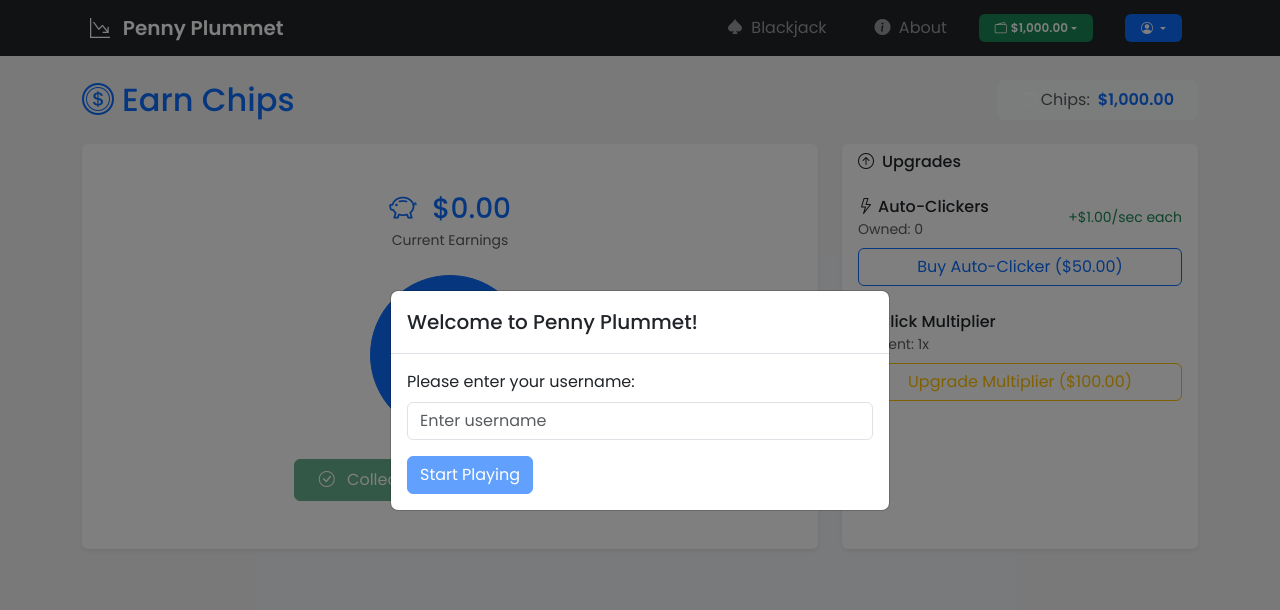
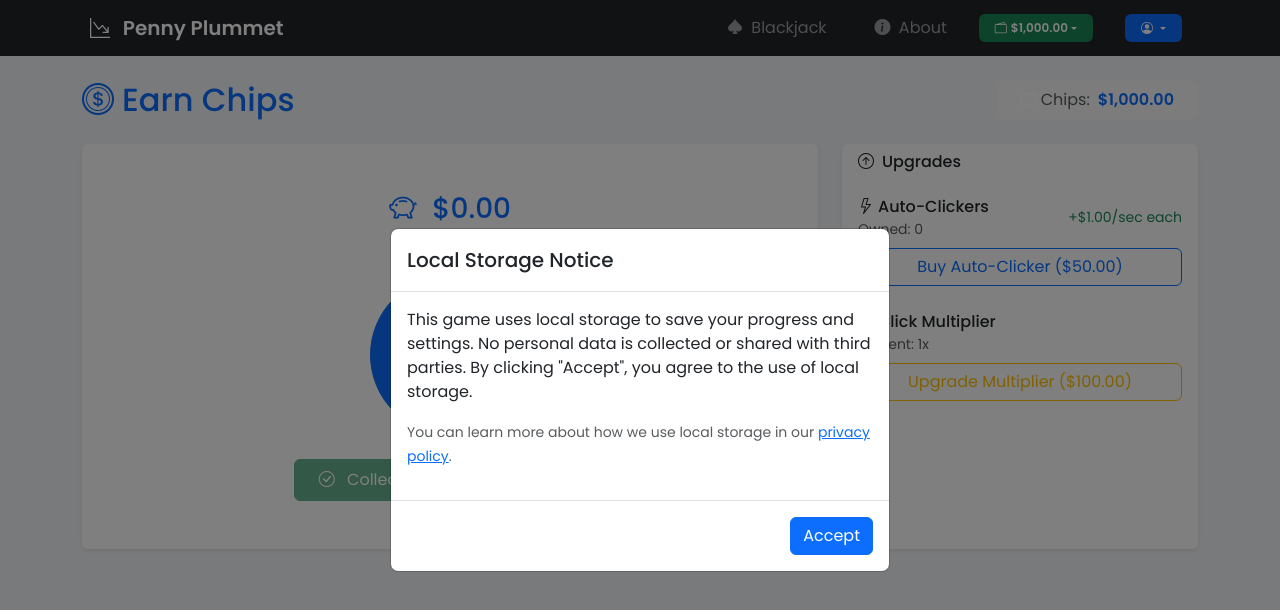
Before and after one commit to benceb2/penny-plummet, a Vue app: page /earn in a window 1280 px wide. Shown: the top 610 px of the page. Built offline with nearby package versions, Linux system fonts and the light colour scheme.

Commit message:
add ConsentModal and extracted common BaseModal, installed bootstrap types

```diff
--- a/package.json
+++ b/package.json
@@ -13,6 +13,7 @@
     "lint": "eslint . --fix"
   },
   "dependencies": {
+    "@types/bootstrap": "^5.2.10",
     "bootstrap": "^5.3.3",
     "bootstrap-icons": "^1.11.3",
     "pinia": "^2.3.0",
--- a/src/App.vue
+++ b/src/App.vue
@@ -1,10 +1,12 @@
 <script setup lang="ts">
 import { RouterView } from 'vue-router'
-import UsernameModal from './components/UsernameModal.vue'
-import Navbar from './components/Navbar.vue'
+import UsernameModal from './components/modals/UsernameModal.vue'
+import ConsentModal from './components/modals/ConsentModal.vue'
+import Navbar from './components/layout/Navbar.vue'
 
 </script>
 <template>
+  <ConsentModal />
   <UsernameModal />
   <header>
     <Navbar />
--- a/src/components/UsernameModal.vue
+++ /dev/null
@@ -1,103 +0,0 @@
-<script setup lang="ts">
-import { ref, onMounted } from 'vue'
-import { useUserStore } from '../stores/user'
-
-const userStore = useUserStore()
-const username = ref('')
-const showModal = ref(false)
-
-const submitUsername = () => {
-  if (username.value.trim()) {
-    userStore.updateUsername(username.value.trim())
-    showModal.value = false
-  }
-}
-
-onMounted(() => {
-  // Show modal if username isn't set
-  if (!userStore.username) {
-    showModal.value = true
-  }
-})
-</script>
-
-<template>
-  <div v-if="showModal" class="username-modal-container">
-    <div class="modal show d-block" tabindex="-1">
-      <div class="modal-dialog modal-dialog-centered">
-        <div class="modal-content">
-          <div class="modal-header">
-            <h5 class="modal-title">Welcome to Penny Plummet!</h5>
-          </div>
-          <div class="modal-body">
-            <form @submit.prevent="submitUsername">
-              <div class="mb-3">
-                <label for="username" class="form-label">Please enter your username:</label>
-                <input
-                  type="text"
-                  class="form-control"
-                  id="username"
-                  v-model="username"
-                  required
-                  minlength="2"
-                  maxlength="20"
-                  autocomplete="off"
-                  placeholder="Enter username">
-              </div>
-              <button type="submit" class="btn btn-primary" :disabled="!username.trim()">
-                Start Playing
-              </button>
-            </form>
-          </div>
-        </div>
-      </div>
-    </div>
-    <div class="modal-backdrop"></div>
-  </div>
-</template>
-
-<style scoped>
-.username-modal-container {
-  position: fixed;
-  top: 0;
-  left: 0;
-  width: 100%;
-  height: 100%;
-  z-index: 1050;
-}
-
-.modal {
-  position: relative;
-  z-index: 1055;
-}
-
-.modal-backdrop {
-  position: fixed;
-  top: 0;
-  left: 0;
-  width: 100%;
-  height: 100%;
-  background-color: rgba(0, 0, 0, 0.5);
-  z-index: 1050;
-}
-
-.modal-dialog {
-  position: relative;
-  z-index: 1056;
-}
-
-.modal-content {
-  background-color: white;
-  pointer-events: auto;
-}
-
-input.form-control {
-  z-index: 1057;
-  position: relative;
-}
-
-button {
-  z-index: 1057;
-  position: relative;
-}
-</style>
--- a/src/components/Navbar.vue
+++ b/src/components/layout/Navbar.vue
@@ -2,7 +2,7 @@
 <script setup lang="ts">
 import { ref } from 'vue'
 import { RouterLink } from 'vue-router'
-import { useUserStore } from '../stores/user'
+import { useUserStore } from '../../stores/user'
 
 const userStore = useUserStore()
 const isNavOpen = ref(false)
--- /dev/null
+++ b/src/components/modals/BaseModal.vue
@@ -0,0 +1,29 @@
+<script setup lang="ts">
+defineProps<{
+  show: boolean
+  title: string
+  centered?: boolean
+  static?: boolean
+}>()
+</script>
+
+<template>
+  <div v-if="show">
+    <div class="modal show d-block" tabindex="-1">
+      <div :class="['modal-dialog', { 'modal-dialog-centered': centered }]">
+        <div class="modal-content">
+          <div class="modal-header">
+            <h5 class="modal-title">{{ title }}</h5>
+          </div>
+          <div class="modal-body">
+            <slot></slot>
+          </div>
+          <div class="modal-footer" v-if="$slots.footer">
+            <slot name="footer"></slot>
+          </div>
+        </div>
+      </div>
+    </div>
+    <div class="modal-backdrop fade show"></div>
+  </div>
+</template>
--- /dev/null
+++ b/src/components/modals/ConsentModal.vue
@@ -0,0 +1,39 @@
+<script setup lang="ts">
+import { ref } from 'vue'
+import { useUserStore } from '@/stores/user'
+import BaseModal from './BaseModal.vue'
+
+const userStore = useUserStore()
+const showModal = ref(!userStore.consented)
+
+const acceptConsent = () => {
+  userStore.updateConsent(true)
+  showModal.value = false
+}
+</script>
+
+<template>
+  <BaseModal
+    :show="showModal"
+    title="Local Storage Notice"
+    :centered="true"
+    :static="true">
+    <p>
+      This game uses local storage to save your progress and settings.
+      No personal data is collected or shared with third parties.
+      By clicking "Accept", you agree to the use of local storage.
+    </p>
+    <p>
+      <small class="text-muted">
+        You can learn more about how we use local storage in our
+        <router-link to="/privacy">privacy policy</router-link>.
+      </small>
+    </p>
+
+    <template #footer>
+      <button type="button" class="btn btn-primary" @click="acceptConsent">
+        Accept
+      </button>
+    </template>
+  </BaseModal>
+</template>
--- /dev/null
+++ b/src/components/modals/UsernameModal.vue
@@ -0,0 +1,53 @@
+<script setup lang="ts">
+import { ref, watch } from 'vue'
+import { useUserStore } from '@/stores/user'
+import BaseModal from './BaseModal.vue'
+
+const userStore = useUserStore()
+const username = ref('')
+const showModal = ref(false)
+
+const submitUsername = () => {
+  if (username.value.trim()) {
+    userStore.updateUsername(username.value.trim())
+    showModal.value = false
+  }
+}
+
+watch(
+  () => userStore.consented,
+  (newConsented: boolean) => {
+    if (newConsented && !userStore.username) {
+      showModal.value = true
+    }
+  },
+  { immediate: true }
+)
+</script>
+
+<template>
+  <BaseModal
+    :show="showModal"
+    title="Welcome to Penny Plummet!"
+    :centered="true"
+    :static="true">
+    <form @submit.prevent="submitUsername">
+      <div class="mb-3">
+        <label for="username" class="form-label">Please enter your username:</label>
+        <input
+          type="text"
+          class="form-control"
+          id="username"
+          v-model="username"
+          required
+          minlength="2"
+          maxlength="20"
+          autocomplete="off"
+          placeholder="Enter username">
+      </div>
+      <button type="submit" class="btn btn-primary" :disabled="!username.trim()">
+        Start Playing
+      </button>
+    </form>
+  </BaseModal>
+</template>
--- a/src/stores/user.ts
+++ b/src/stores/user.ts
@@ -5,6 +5,7 @@ import { type BlackjackResult } from '@/types/BlackjackResult';
 import { calculateStorageKey, createGameSerializer } from './serializer';
 
 export const useUserStore = defineStore('user', () => {
+  const consented = ref(false)
   const chips = ref(1000)
   const username = ref<string | null>(null)
   const stats = ref({
@@ -39,18 +40,24 @@ export const useUserStore = defineStore('user', () => {
     }
   }
 
+  function updateConsent(newConsent: boolean) {
+    consented.value = newConsent;
+  }
+
   function updateUsername(newUsername: string) {
     username.value = newUsername
   }
 
   return {
+    consented,
     chips,
     username,
     stats,
     formattedChips,
     updateChips,
     updateStats,
-    updateUsername
+    updateUsername,
+    updateConsent
   }
 }, {
   persist: {
--- a/src/views/BlackjackView.vue
+++ b/src/views/BlackjackView.vue
@@ -4,7 +4,7 @@ import { useBlackjackStore } from '@/stores/blackjack'
 import { useUserStore } from '@/stores/user'
 import PlayingCard from '@/components/PlayingCard.vue'
 import { BlackjackState } from '@/types/BlackjackGameState'
-import BaseLayout from '@/components/BaseLayout.vue'
+import BaseLayout from '@/components/layout/BaseLayout.vue'
 
 const gameStore = useBlackjackStore()
 const userStore = useUserStore()
--- a/src/views/EarnView.vue
+++ b/src/views/EarnView.vue
@@ -2,7 +2,7 @@
 <script setup lang="ts">
 import { useUserStore } from '@/stores/user'
 import { useClickerStore } from '@/stores/clicker'
-import BaseLayout from '@/components/BaseLayout.vue'
+import BaseLayout from '@/components/layout/BaseLayout.vue'
 
 const userStore = useUserStore()
 const clickerStore = useClickerStore()
```
Also changed, not shown: src/components/layout/BaseLayout.vue (renamed from src/components/BaseLayout.vue), 1 other file (tests, documents, lock files or other folders).
